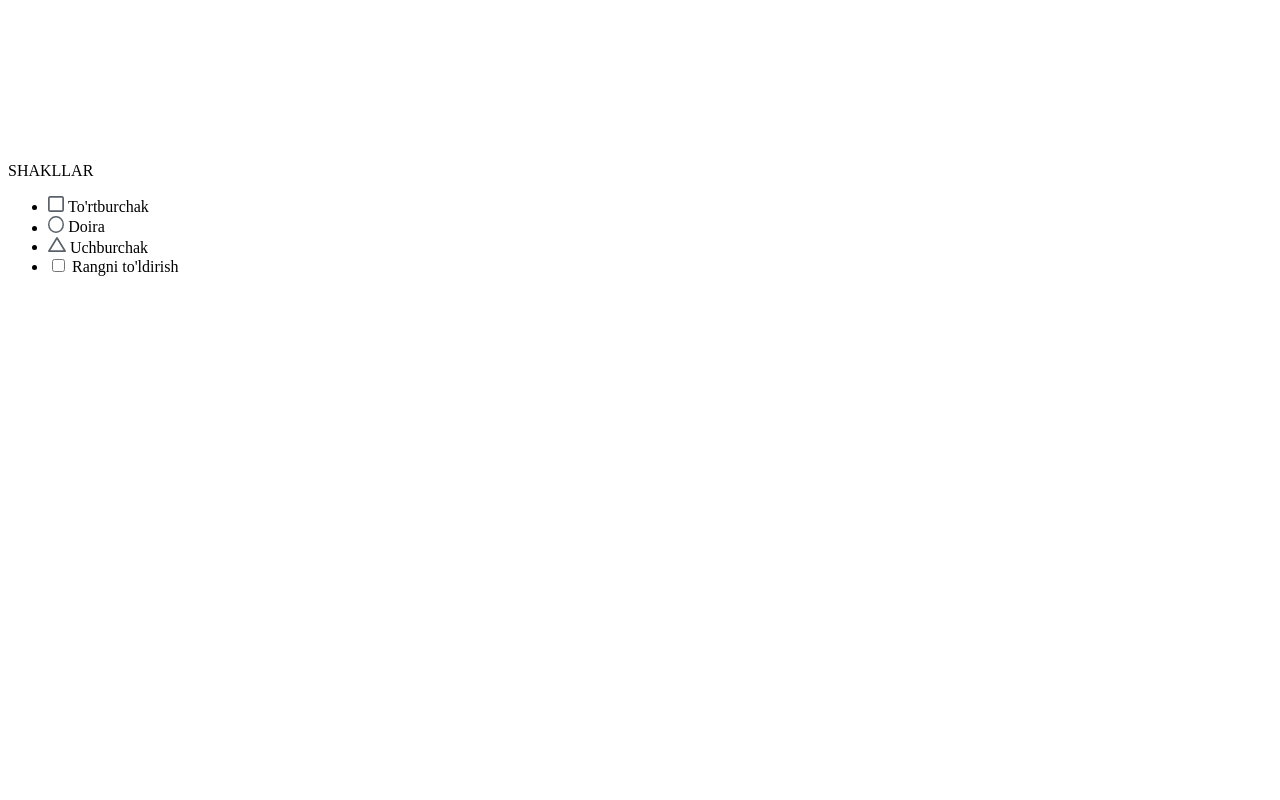
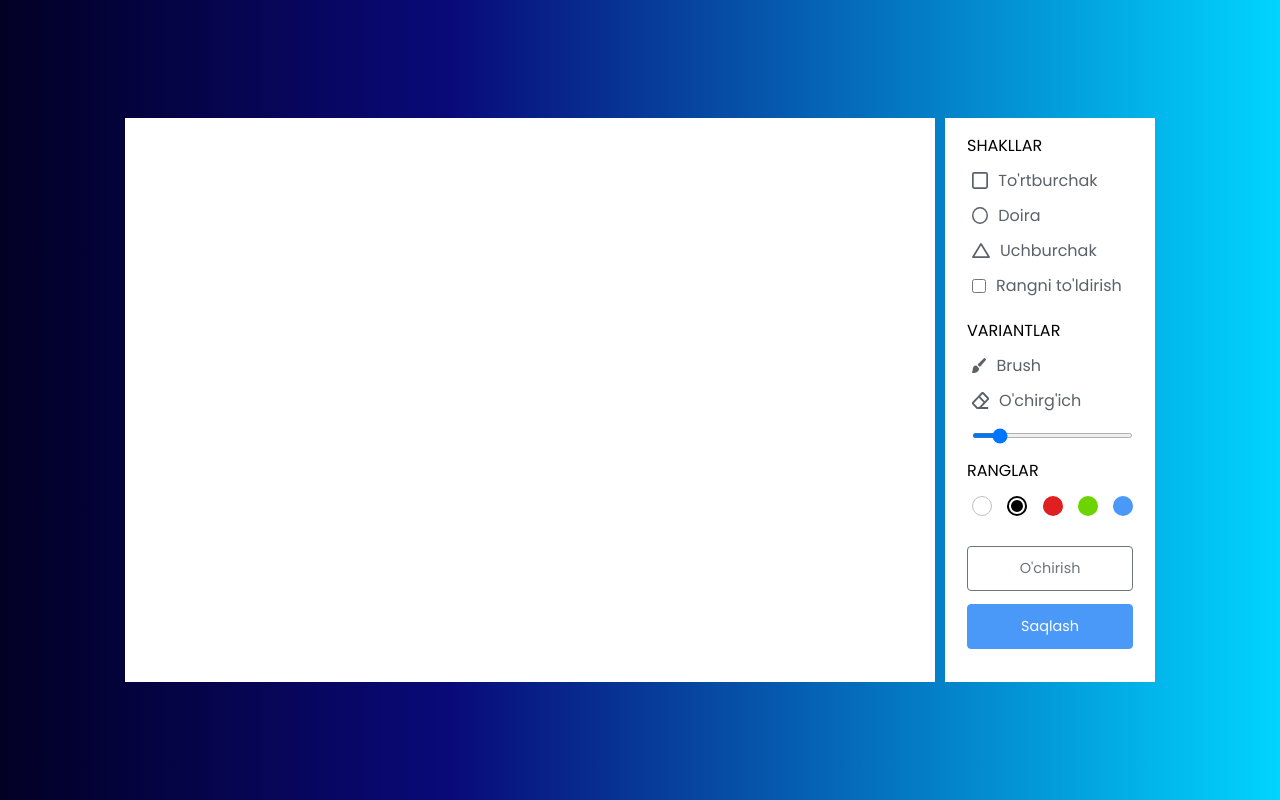
Before and after one commit to zoirovdev/Paint, a plain HTML site: page index.html in a window 1280 px wide. Drawn offline with Linux system fonts and the light colour scheme.

Commit message:
add css style

```diff
--- a/css/style.css
+++ b/css/style.css
@@ -0,0 +1,215 @@
+@import url('https://fonts.googleapis.com/css2?family=Poppins:wght@400;500;600&display=swap');
+
+
+* {
+    margin: 0;
+    padding: 0;
+    box-sizing: border-box;
+    font-family: 'Poppins', sans-serif;
+}
+
+
+body {
+    display: flex;
+    align-items: center;
+    justify-content: center;
+    min-height: 100vh;
+    background: rgb(2, 0, 36);
+    background: linear-gradient(
+        90deg,
+        rgba(2, 0, 36, 1) 0%,
+        rgba(9, 9, 121, 1) 35%,
+        rgba(0, 212, 255, 1) 100%
+    );
+}
+
+
+.container {
+    display: flex;
+    width: 100%;
+    gap: 10px;
+    padding: 10px;
+    max-width: 1050px;
+}
+
+
+section {
+    background: #fff;
+}
+
+
+.title {
+    text-transform: uppercase;
+}
+
+
+.tools-board {
+    width: 210px;
+    padding: 15px 22px 0;
+}
+
+
+.tools-board .row {
+    margin-bottom: 20px;
+}
+
+
+.row .options {
+    list-style: none;
+    margin: 10px 0 0 5px;
+}
+
+
+.row .options .option {
+    display: flex;
+    cursor: pointer;
+    align-items: center;
+    margin-bottom: 10px;
+}
+
+
+.option:is(:hover, :active) img {
+    filter: invert(17%) sepia(90%) saturate(3000%) hue-rotate(900deg) brightness(100%) contrast(100%);
+}
+
+
+.option :where(span, label) {
+    color: #5a6168;
+    cursor: pointer;
+    padding-left: 10px;
+}
+
+
+.option :is(:hover, :active) :where(span, label) {
+    color: #4a98f7;
+}
+
+
+.option #fill-color {
+    cursor: pointer;
+    height: 14px;
+    width: 14px;
+}
+
+
+#fill-color:checked ~ label {
+    color: #4a98f7;
+}
+
+
+.option #size-slider {
+    width: 100%;
+    height: 5px;
+    margin-top: 10px;
+}
+
+
+.colors .options {
+    display: flex;
+    justify-content: space-between;
+}
+
+
+.colors .option {
+    height: 20px;
+    width: 20px;
+    border-radius: 50%;
+    margin-top: 3px;
+    position: relative;
+}
+
+
+.colors .option:nth-child(1) {
+    background-color: #fff;
+    border: 1px solid #bfbfbf;
+}
+
+
+.colors .option:nth-child(2) {
+    background-color: #000;
+}
+
+
+.colors .option:nth-child(3) {
+    background-color: #e02020;
+}
+
+
+.colors .option:nth-child(4) {
+    background-color: #6dd400;
+}
+
+
+.colors .option:nth-child(5) {
+    background-color: #4a98f7;
+}
+
+
+.colors .option.selected::before {
+    position: absolute;
+    content: '';
+    top: 50%;
+    left: 50%;
+    height: 12px;
+    width: 12px;
+    background: inherit;
+    border-radius: inherit;
+    border: 2px solid #fff;
+    transform: translate(-50%, -50%);
+}
+
+
+.colors .option:first-child.selected::before {
+    border-color: #ccc;
+}
+
+
+.option #color-picker {
+    opacity: 0;
+    cursor: pointer;
+}
+
+
+.buttons button {
+    width: 100%;
+    color: #fff;
+    border: none;
+    outline: none;
+    padding: 11px 0;
+    font-size: 0.9rem;
+    margin-bottom: 13px;
+    background: none;
+    border-radius: 4px;
+    cursor: pointer;
+}
+
+
+.buttons .clear-canvas {
+    color: #6c757d;
+    border: 1px solid #6c757d;
+    transition: all 0.3s ease;
+}
+
+
+.clear-canvas:hover {
+    color: #fff;
+    background: #6c757d;
+}
+
+
+.buttons .save-img {
+    background-color: #4a98f7;
+    border: 1px solid #4a98f7;
+}
+
+
+.drawing-board {
+    flex: 1;
+    overflow: hidden;
+}
+
+
+.drawing-board canvas {
+    width: 100%;
+    height: 100%;
+}
--- a/index.html
+++ b/index.html
@@ -34,6 +34,38 @@
                     </li>
                 </ul>
             </div>
+            <div class="row">
+                <label class="title">VARIANTLAR</label>
+                <ul class="options">
+                    <li class="option tool active" id="brush">
+                        <img src="icons/brush.svg" alt="brush">
+                        <span>Brush</span>
+                    </li>
+                    <li class="option tool" id="eraser">
+                        <img src="icons/eraser.svg" alt="eraser">
+                        <span>O'chirg'ich</span>
+                    </li>
+                    <li class="option">
+                        <input type="range" id="size-slider" min="1" max="30" value="5">
+                    </li>
+                </ul>
+            </div>
+            <div class="row colors">
+                <label class="title">ranglar</label>
+                <ul class="options">
+                    <li class="option"></li>
+                    <li class="option selected"></li>
+                    <li class="option"></li>
+                    <li class="option"></li>
+                    <li class="option">
+                        <input type="color" id="color-picker" value="#4a98f7">
+                    </li>
+                </ul>
+            </div>
+            <div class="row buttons">
+                <button class="clear-canvas">O'chirish</button>
+                <button class="save-img">Saqlash</button>
+            </div>
         </section>
     </div>
 </body>
```
